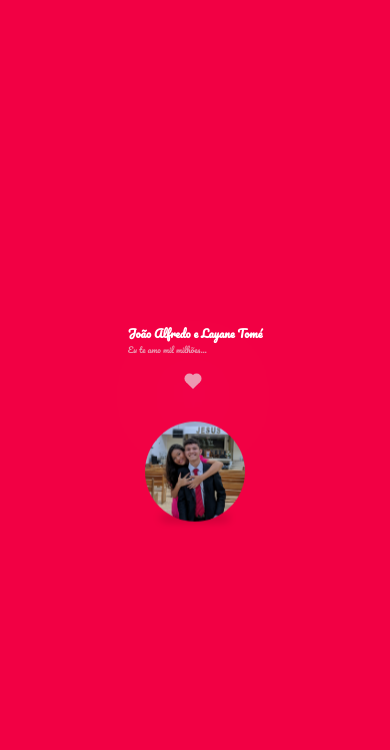
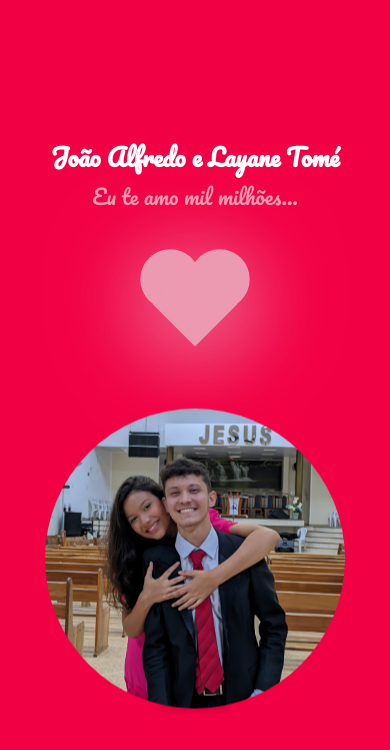
Before and after one commit to JoaoAlfredoAlves/loveSurprise, a plain HTML site: page index.html in a window 390 px wide. Drawn offline with Linux system fonts and the light colour scheme.

Commit message:
atualizando a responsividade

```diff
--- a/style.css
+++ b/style.css
@@ -134,19 +134,19 @@ body {
 		padding: 0;
 	}
 	.left p {
-		font-size: 0.5rem;
+		font-size: 1.3rem;
 		color: #ec9ab1;
-		margin: 0;
+		margin: 0 auto;
 		padding: 0;
 	}
 	.left h4 {
-		font-size: 0.7rem;
+		font-size: 1.5rem;
 		color: #fff;
-		margin: 0;
+		margin: 0 auto;
 		padding: 0;
 	}
 	.right img {
-		width: 100px;
+		width: 300px;
 		margin-bottom: 1rem;
 		animation: float 1.8s infinite alternate;
 		border-radius: 50%;
@@ -164,9 +164,9 @@ body {
 	}
 
 	.heart {
-		margin: 20px 60px;
-		height: 10px;
-		width: 10px;
+		margin: 60px 160px;
+		height: 60px;
+		width: 60px;
 		background: #ec9ab1;
 		position: relative;
 		transform: rotate(-45deg);
@@ -177,22 +177,22 @@ body {
 	.heart::before {
 		content: "";
 		position: absolute;
-		height: 10px;
-		width: 10px;
+		height: 60px;
+		width: 60px;
 		background: #ec9ab1;
 
-		top: -5px;
+		top: -35px;
 		border-radius: 50px;
 		box-shadow: -10px 10px 90px #ec9ab1;
 	}
 	.heart::after {
 		content: "";
 		position: absolute;
-		height: 10px;
-		width: 10px;
+		height: 60px;
+		width: 60px;
 		background: #ec9ab1;
 
-		right: -5px;
+		right: -35px;
 		border-radius: 50px;
 		box-shadow: -10px 10px 90px #ec9ab1;
 	}
```
